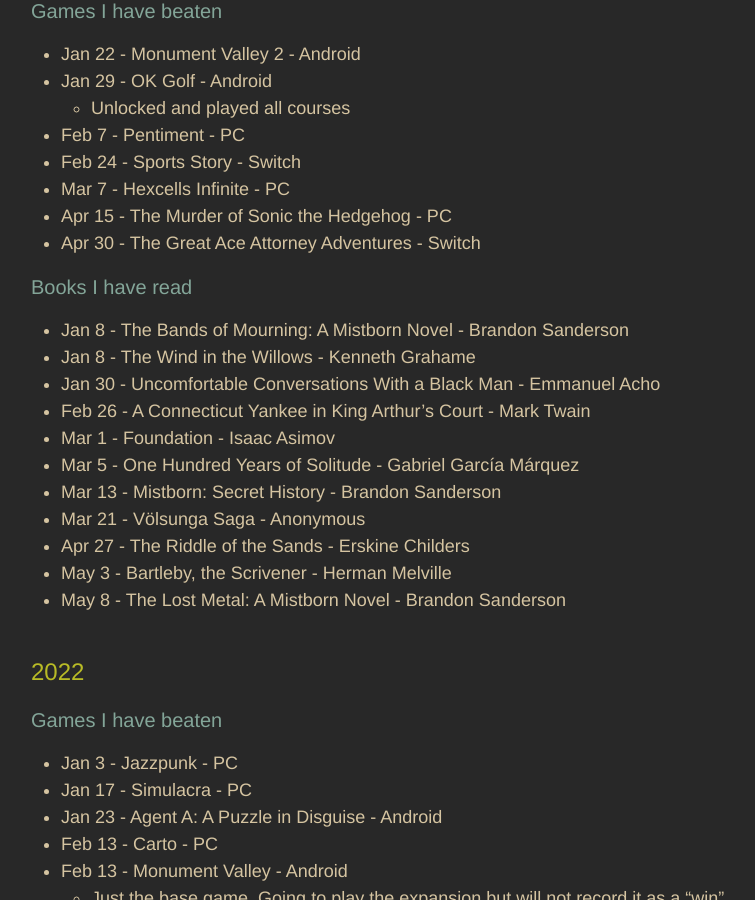
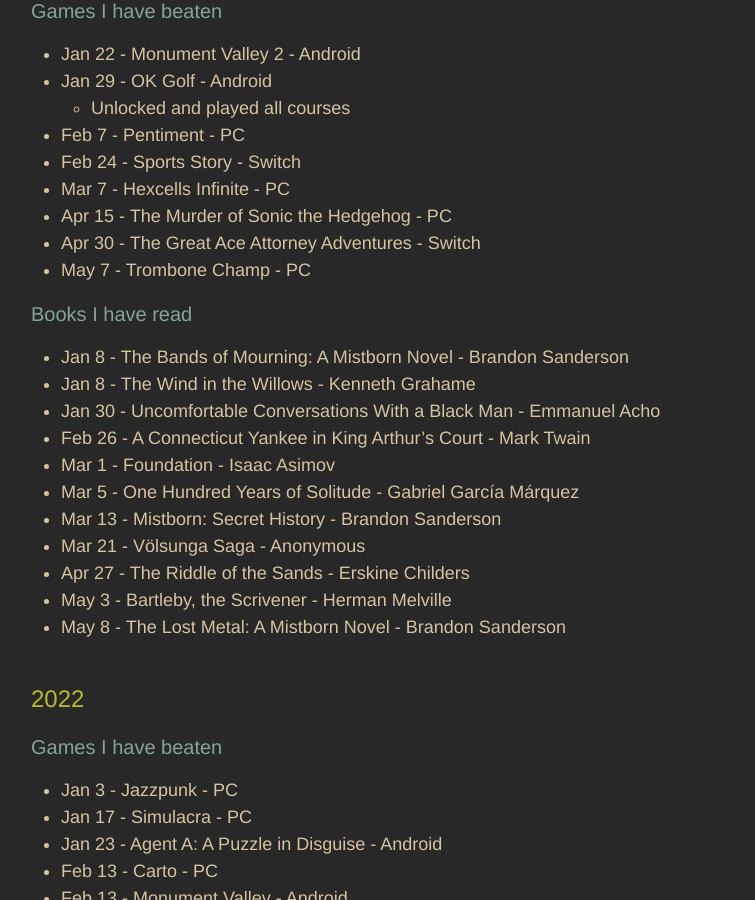
Before and after one commit to adkinsrs/sadkins_site, a Jekyll site: the page built from misc.md, in a window 1280 px wide and 900 px high, scrolled down 599 px. Shown: the whole window, without its empty margins (239-994 px from the left). Built offline with Jekyll 4.4.1, drawn with Linux system fonts in a browser that asks for light colours.

Commit message:
beat a game

```diff
--- a/misc.md
+++ b/misc.md
@@ -29,6 +29,7 @@
 * Mar 7 - Hexcells Infinite - PC
 * Apr 15 - The Murder of Sonic the Hedgehog - PC
 * Apr 30 - The Great Ace Attorney Adventures - Switch
+* May 7 - Trombone Champ - PC
 
 ### Books I have read
 
```
